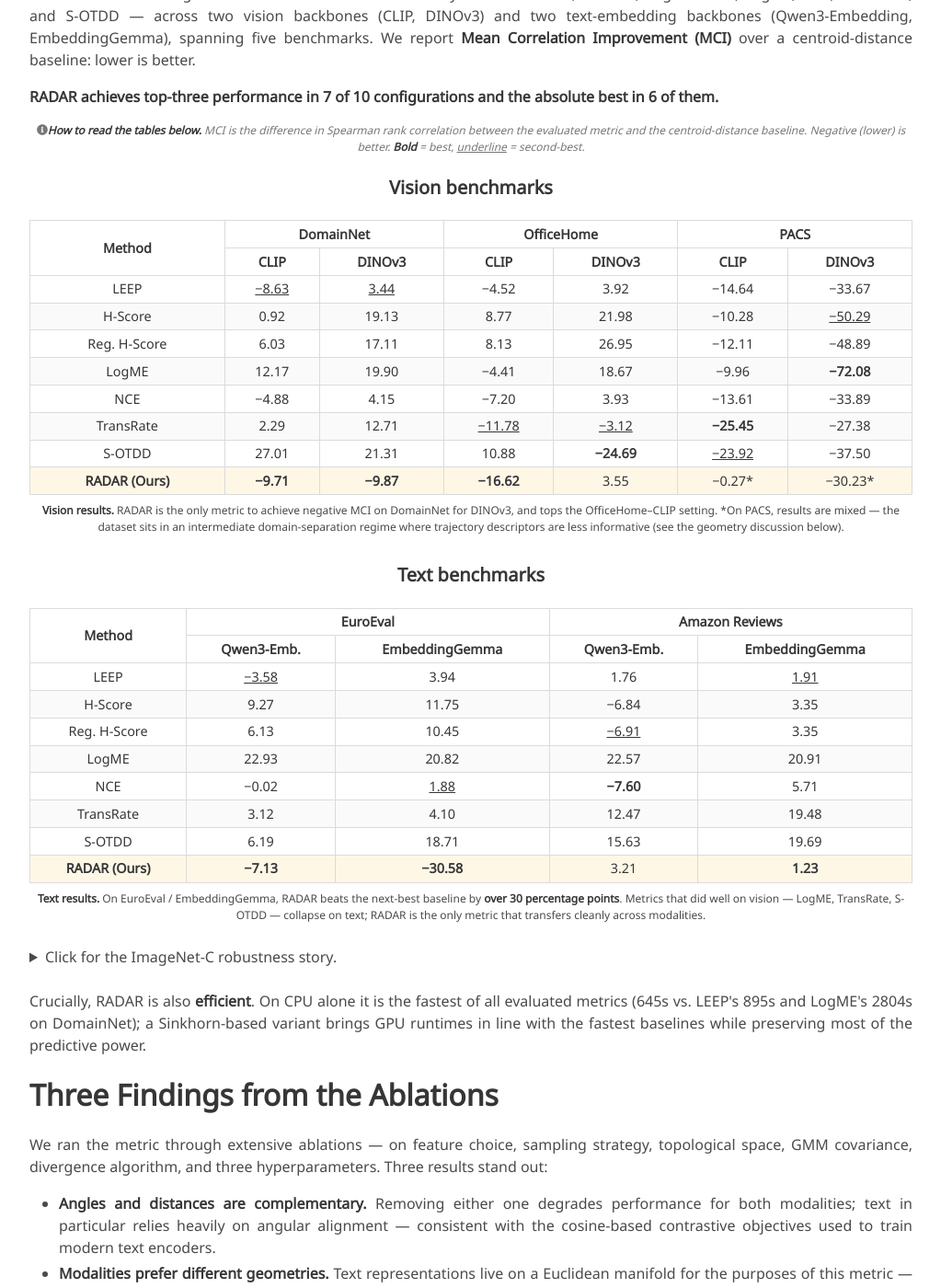
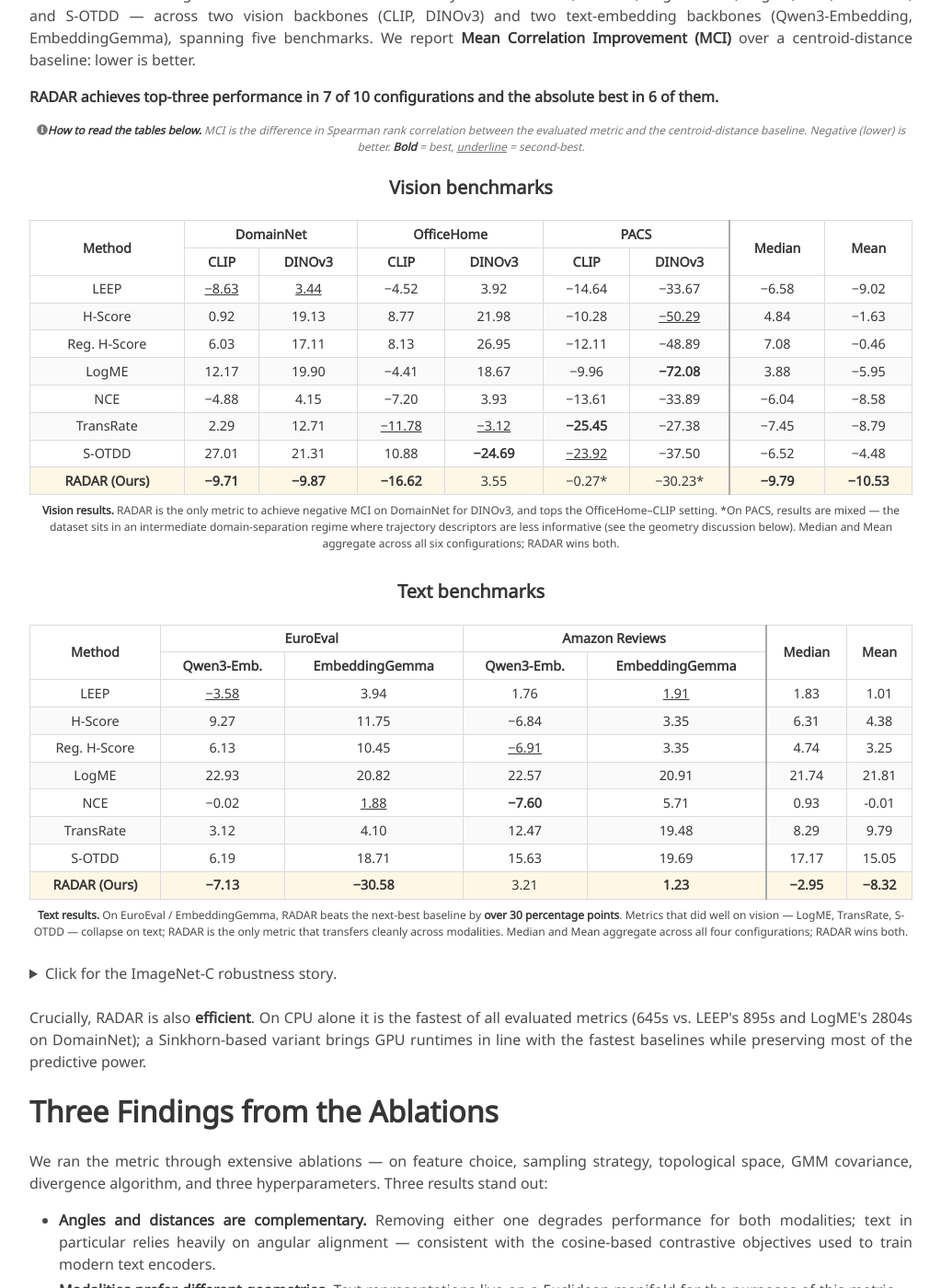
Before and after one commit to Futuramistic/Futuramistic.github.io, a Jekyll site: the page radar/index.html, which Jekyll copies as it is, in a window 1280 px wide and 1400 px high, scrolled down 2776 px. Shown: the whole window at 92% size, without its empty margins (128-1151 px from the left). Built offline with Jekyll 4.4.1, drawn with Linux system fonts in a browser that asks for light colours; some web fonts are replaced; a style sheet for code colours, icons or effects is not loaded.

Commit message:
Add mean and median columns in RADAR tables

```diff
--- a/radar/index.html
+++ b/radar/index.html
@@ -377,6 +377,8 @@
                 <th colspan="2" style="text-align:center;">DomainNet</th>
                 <th colspan="2" style="text-align:center;">OfficeHome</th>
                 <th colspan="2" style="text-align:center;">PACS</th>
+                <th rowspan="2" style="vertical-align: middle; border-left: 2px solid #aaa;">Median</th>
+                <th rowspan="2" style="vertical-align: middle;">Mean</th>
               </tr>
               <tr>
                 <th>CLIP</th><th>DINOv3</th>
@@ -390,43 +392,56 @@
                                           <td>&minus;4.52</td>
                                           <td>3.92</td>
                                           <td>&minus;14.64</td>
-                                          <td>&minus;33.67</td></tr>
+                                          <td>&minus;33.67</td>
+                                          <td style="border-left: 2px solid #aaa;">&minus;6.58</td><td>&minus;9.02</td>
+                                          </tr>
               <tr><td>H-Score</td>        <td>0.92</td>
                                           <td>19.13</td>
                                           <td>8.77</td>
                                           <td>21.98</td>
                                           <td>&minus;10.28</td>
-                                          <td><u>&minus;50.29</u></td></tr>
+                                          <td><u>&minus;50.29</u></td>
+                                          <td style="border-left: 2px solid #aaa;">4.84</td><td>&minus;1.63</td>
+                                          </tr>
               <tr><td>Reg. H-Score</td>   <td>6.03</td>
                                           <td>17.11</td>
                                           <td>8.13</td>
                                           <td>26.95</td>
                                           <td>&minus;12.11</td>
-                                          <td>&minus;48.89</td></tr>
+                                          <td>&minus;48.89</td><td style="border-left: 2px solid #aaa;">7.08</td><td>&minus;0.46</td>
+                                          </tr>
               <tr><td>LogME</td>          <td>12.17</td>
                                           <td>19.90</td>
                                           <td>&minus;4.41</td>
                                           <td>18.67</td>
                                           <td>&minus;9.96</td>
-                                          <td><strong>&minus;72.08</strong></td></tr>
+                                          <td><strong>&minus;72.08</strong></td>
+                                          <td style="border-left: 2px solid #aaa;">3.88</td><td>&minus;5.95</td>
+                                          </tr>
               <tr><td>NCE</td>            <td>&minus;4.88</td>
                                           <td>4.15</td>
                                           <td>&minus;7.20</td>
                                           <td>3.93</td>
                                           <td>&minus;13.61</td>
-                                          <td>&minus;33.89</td></tr>
+                                          <td>&minus;33.89</td>
+                                          <td style="border-left: 2px solid #aaa;">&minus;6.04</td><td>&minus;8.58</td>
+                                          </tr>
               <tr><td>TransRate</td>      <td>2.29</td>
                                           <td>12.71</td>
-                                          <td><u>&minus;11.78</uu></td>
+                                          <td><u>&minus;11.78</u></td>
                                           <td><u>&minus;3.12</u></td>
                                           <td><strong>&minus;25.45</strong></td>
-                                          <td>&minus;27.38</td></tr>
+                                          <td>&minus;27.38</td>
+                                          <td style="border-left: 2px solid #aaa;">&minus;7.45</td><td>&minus;8.79</td>
+                                          </tr>
               <tr><td>S-OTDD</td>         <td>27.01</td>
                                           <td>21.31</td>
                                           <td>10.88</td>
                                           <td><strong>&minus;24.69</strong></td>
                                           <td><u>&minus;23.92</u></td>
-                                          <td>&minus;37.50</td></tr>
+                                          <td>&minus;37.50</td>
+                                          <td style="border-left: 2px solid #aaa;">&minus;6.52</td><td>&minus;4.48</td>
+                                          </tr>
               <tr style="background-color: #fff7e6;">
                 <td><strong>RADAR (Ours)</strong></td>  <td><strong>&minus;9.71</strong></td>
                                                         <td><strong>&minus;9.87</strong></td>
@@ -434,7 +449,9 @@
                                                         <td>3.55</td>
                                                         <td>&minus;0.27*</td>
                                                         <td>&minus;30.23*</td>
-              </tr>
+                                                        <td style="border-left: 2px solid #aaa;"><strong>&minus;9.79</strong></td>
+                                                        <td><strong>&minus;10.53</strong></td>
+                                                        </tr>
             </tbody>
           </table>
           </div>
@@ -445,7 +462,8 @@
             *On PACS, results are mixed &mdash; the dataset sits in an
             intermediate domain-separation regime where trajectory
             descriptors are less informative (see the geometry discussion
-            below).
+            below). Median and Mean aggregate across all six configurations;
+            RADAR wins both.
           </p>
         </div>
 
@@ -459,6 +477,8 @@
                 <th rowspan="2" style="vertical-align: middle;">Method</th>
                 <th colspan="2" style="text-align:center;">EuroEval</th>
                 <th colspan="2" style="text-align:center;">Amazon Reviews</th>
+                <th rowspan="2" style="vertical-align: middle; border-left: 2px solid #aaa;">Median</th>
+                <th rowspan="2" style="vertical-align: middle;">Mean</th>
               </tr>
               <tr>
                 <th>Qwen3-Emb.</th><th>EmbeddingGemma</th>
@@ -469,38 +489,53 @@
               <tr><td>LEEP</td>          <td><u>&minus;3.58</u></td>
                                          <td>3.94</td>
                                          <td>1.76</td>
-                                         <td><u>1.91</u></td></tr>
+                                         <td><u>1.91</u></td>
+                                         <td style="border-left: 2px solid #aaa;">1.83</td><td>1.01</td>
+                                         </tr>
               <tr><td>H-Score</td>       <td>9.27</td>
                                          <td>11.75</td>
                                          <td>&minus;6.84</td>
-                                         <td>3.35</td></tr>
+                                         <td>3.35</td>
+                                         <td style="border-left: 2px solid #aaa;">6.31</td><td>4.38</td>
+                                         </tr>
               <tr><td>Reg. H-Score</td>  <td>6.13</td>
                                          <td>10.45</td>
                                          <td><u>&minus;6.91</u></td>
-                                         <td>3.35</td></tr>
+                                         <td>3.35</td>
+                                         <td style="border-left: 2px solid #aaa;">4.74</td><td>3.25</td>
+                                         </tr>
               <tr><td>LogME</td>         <td>22.93</td>
                                          <td>20.82</td>
                                          <td>22.57</td>
-                                         <td>20.91</td></tr>
+                                         <td>20.91</td>
+                                         <td style="border-left: 2px solid #aaa;">21.74</td><td>21.81</td>
+                                         </tr>
               <tr><td>NCE</td>           <td>&minus;0.02</td>
                                          <td><u>1.88</u></td>
                                          <td><strong>&minus;7.60</strong></td>
-                                         <td>5.71</td></tr>
+                                         <td>5.71</td>
+                                         <td style="border-left: 2px solid #aaa;">0.93</td><td>-0.01</td>
+                                         </tr>
               <tr><td>TransRate</td>     <td>3.12</td>
                                          <td>4.10</td>
                                          <td>12.47</td>
-                                         <td>19.48</td></tr>
+                                         <td>19.48</td>
+                                         <td style="border-left: 2px solid #aaa;">8.29</td><td>9.79</td>
+                                         </tr>
               <tr><td>S-OTDD</td>        <td>6.19</td>
                                          <td>18.71</td>
                                          <td>15.63</td>
-                                         <td>19.69</td></tr>
+                                         <td>19.69</td>
+                                         <td style="border-left: 2px solid #aaa;">17.17</td><td>15.05</td>
+                                         </tr>
               <tr style="background-color: #fff7e6;">
                 <td><strong>RADAR (Ours)</strong></td>
                 <td><strong>&minus;7.13</strong></td>
                 <td><strong>&minus;30.58</strong></td>
                 <td>3.21</td>
                 <td><strong>1.23</strong></td>
-              </tr>
+                <td style="border-left: 2px solid #aaa;"><strong>&minus;2.95</strong></td>
+                <td><strong>&minus;8.32</strong></td>                       </tr>
             </tbody>
           </table>
           </div>
@@ -510,7 +545,8 @@
             baseline by <strong>over 30 percentage points</strong>.
             Metrics that did well on vision &mdash; LogME, TransRate,
             S-OTDD &mdash; collapse on text; RADAR is the only metric that
-            transfers cleanly across modalities.
+            transfers cleanly across modalities. Median and Mean aggregate
+            across all four configurations; RADAR wins both.
           </p>
         </div>
 
```
